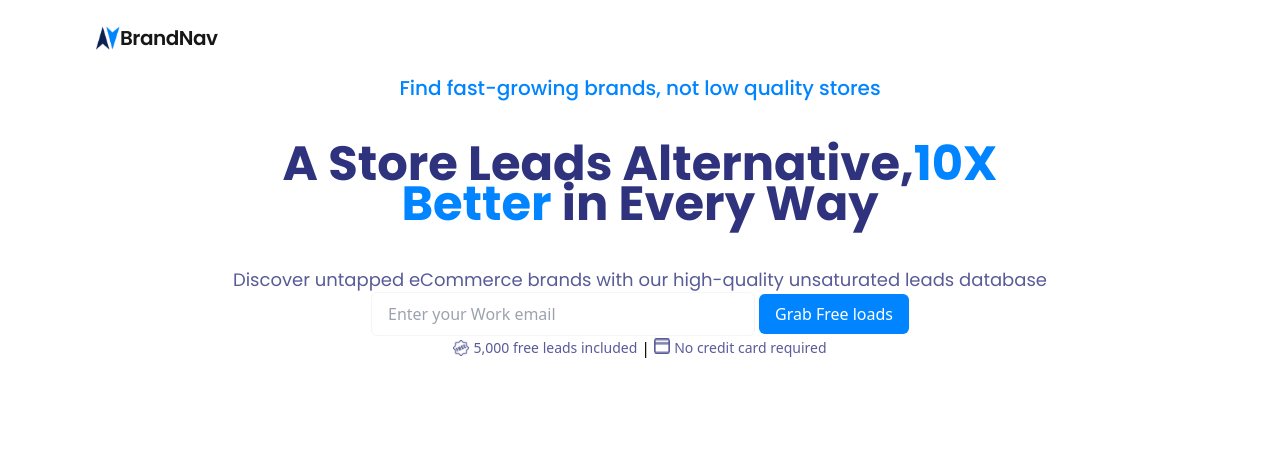
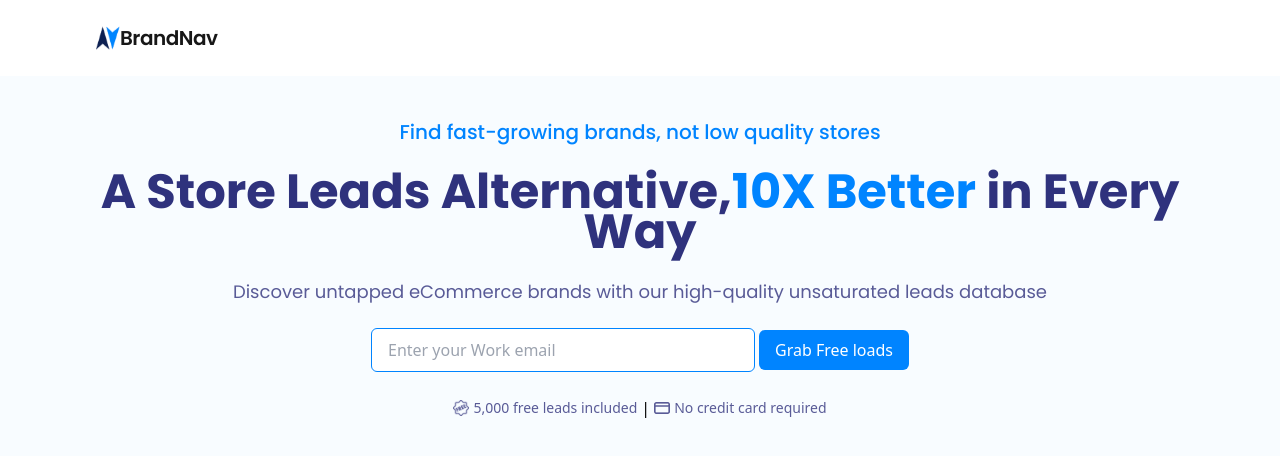
Before and after one commit to siddharth-200231/brandnavapp-design, a Next.js app: page / in a window 1280 px wide. Shown: the top 456 px of the page. Built offline with nearby package versions, Linux system fonts and the light colour scheme.

Commit message:
ui chnages

```diff
--- a/components/Hero.jsx
+++ b/components/Hero.jsx
@@ -1,23 +1,54 @@
-import React from 'react'
+import React from "react";
 
 const Hero = () => {
-    return (
-        <div className=''>
-            <h1 className='text-xl text-customBlue leading-6 font-medium font-poppins text-center'>Find fast-growing brands, not low quality stores</h1>
-            <div className='px-64 py-11'>
-                <h1 className='leading-10 font-bold text-customBlue2 text-5xl font-poppins text-center'>
-                    A Store Leads Alternative,<span className='text-customBlue'>10X Better</span>  in Every Way
-                </h1>
-            </div>
+  return (
+    <div className="flex flex-col justify-center items-center gap-6 p-11 bg-customBlue5">
+      <div>
+        <h1 className="text-xl text-customBlue leading-6 font-medium font-poppins text-center">
+          Find fast-growing brands, not low quality stores
+        </h1>
+      </div>
 
-            <h1 className='text-customBlue3 text-lg font-poppins text-center leading-6'>Discover untapped eCommerce brands with our high-quality unsaturated leads database</h1>
-            <div className='flex justify-center items-center gap-1'>
-                <input type='text' placeholder='Enter your Work email' className='w-96 h-11 rounded-md px-4 py-2 border border-customGray' />
-                <button className='bg-customBlue text-customWhite px-4 py-2 rounded-md'>Grab Free loads</button>
-            </div>
-            <div className='flex justify-center items-center gap-1'><div className='flex justify-center items-center gap-1'><img src="free.png" alt="" className='w-4 h-4' /><p className='text-customBlue3 text-sm font-medium'>5,000 free leads included</p> </div> |<div className='flex gap-1'><img src='credit.png' className='w-4 h-4' /><p className='text-customBlue3 text-sm font-medium'>No credit card required</p></div>  </div>
-        </div>
-    )
-}
+      <div className="px-1 py-1">
+        <h1 className="leading-10 font-bold text-customBlue2 text-5xl font-poppins text-center">
+          A Store Leads Alternative,
+          <span className="text-customBlue">10X Better</span> in Every Way
+        </h1>
+      </div>
+      <div>
+        <h1 className="text-customBlue3 text-lg font-poppins text-center leading-6">
+          Discover untapped eCommerce brands with our high-quality unsaturated
+          leads database
+        </h1>
+      </div>
 
-export default Hero
+      <div className="flex justify-center items-center gap-1">
+        <input
+          type="text"
+          placeholder="Enter your Work email"
+          className="w-96 h-11 rounded-md px-4 py-2 text-customGray border border-customBlue"
+        />
+        <button className="bg-customBlue text-customWhite px-4 py-2 rounded-md">
+          Grab Free loads
+        </button>
+      </div>
+      <div className="flex justify-center items-center gap-1">
+        <div className="flex justify-center items-center gap-1">
+          <img src="free.png" alt="" className="w-4 h-4 object-contain" />
+          <p className="text-customBlue3 text-sm font-medium">
+            5,000 free leads included
+          </p>{" "}
+        </div>{" "}
+        |
+        <div className="flex justify-center items-center gap-1">
+          <img src="credit.png" className="w-4 h-4 object-contain" />
+          <p className="text-customBlue3 text-sm font-medium">
+            No credit card required
+          </p>
+        </div>{" "}
+      </div>
+    </div>
+  );
+};
+
+export default Hero;
--- a/tailwind.config.ts
+++ b/tailwind.config.ts
@@ -15,7 +15,8 @@
          customBlue2: '#2F327D',
          customBlue3: '#595B97',
          customBlue4: '#595B97',
-         customGray: '#F5F5F5',
+         customBlue5: '#F8FCFF',
+         customGray: '#AEAEAE',
          customBlack: '#171717',
          customWhite: '#FFFFFF',
          customRed: '#FF0000',
```
